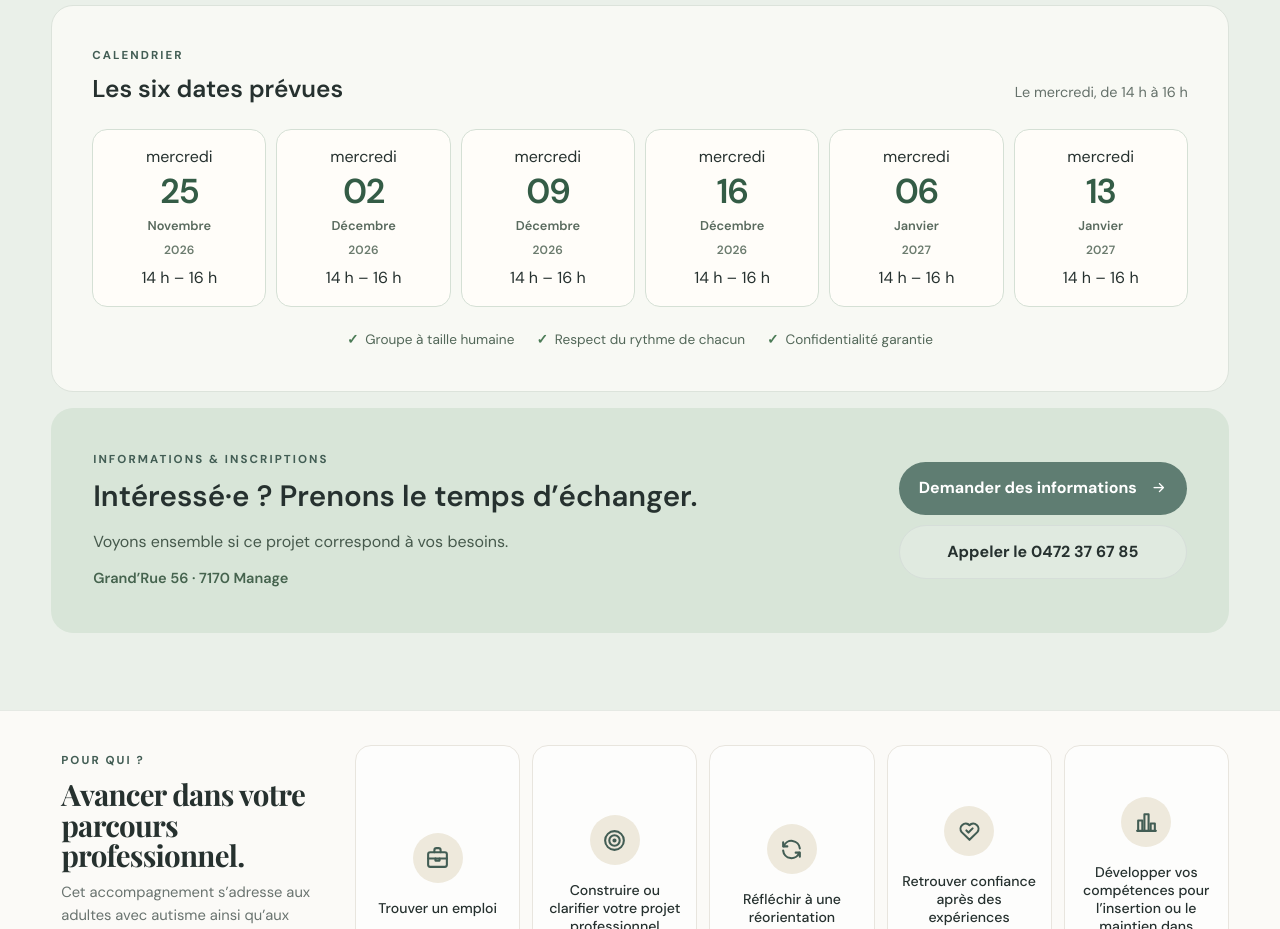
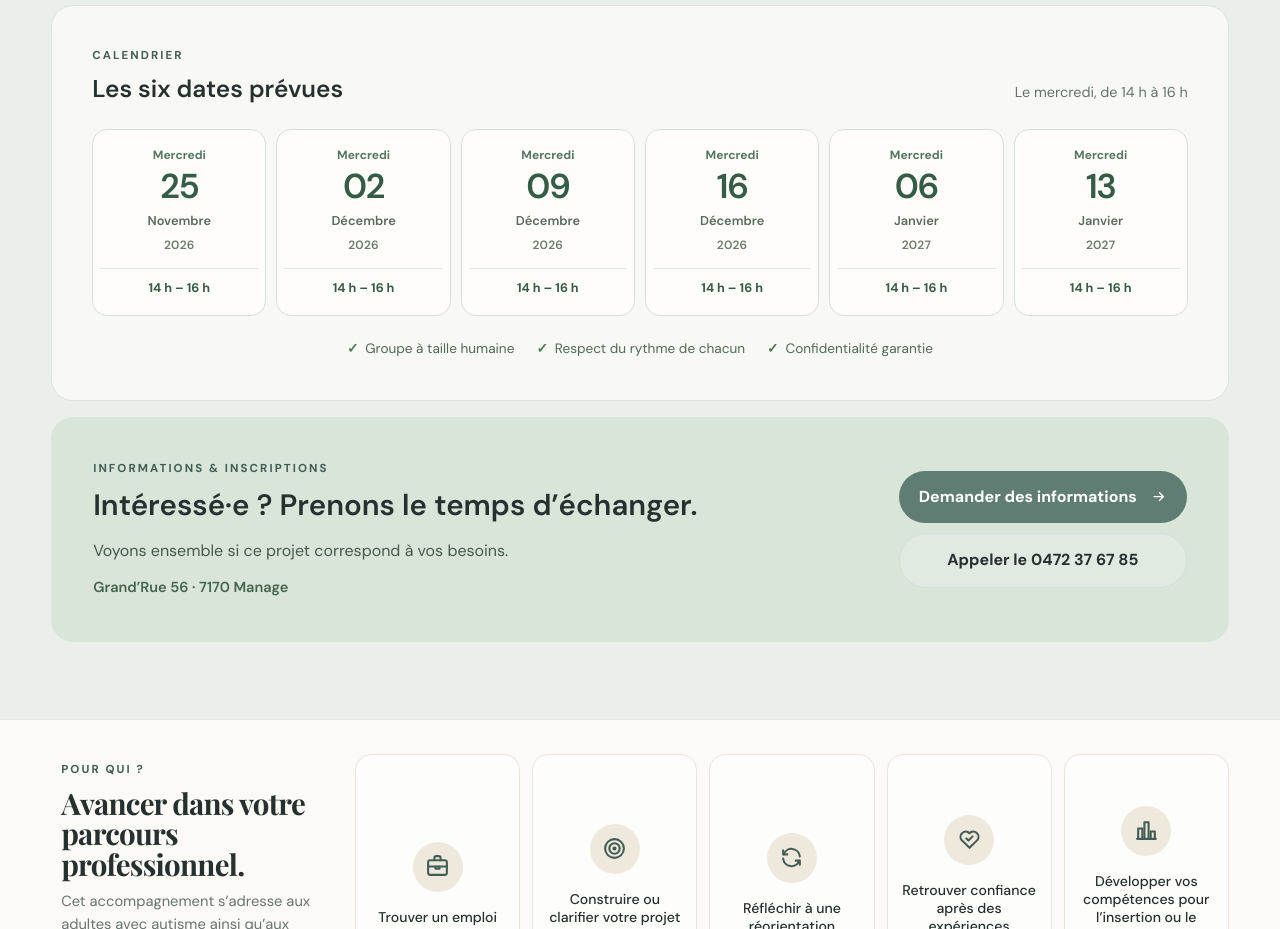
Before and after one commit to zanksolutions-hash/Erika, a plain HTML site: page autisme-emploi.html in a window 1280 px wide. Shown: the part 1320-2249 px from the top of the page. Drawn offline with nearby package versions, Linux system fonts and the light colour scheme; a script that the page names is missing.

Commit message:
Style individual weekday and hours in public session date cards

```diff
--- a/style.css
+++ b/style.css
@@ -2396,3 +2396,36 @@ footer {
 @media (max-width:440px) {
   .autism-course-dates li { min-height:118px; }
 }
+
+
+/* Cours collectifs : affichage des jours et heures par séance */
+.autism-course-dates li {
+  min-height:168px;
+  padding:16px 7px;
+}
+.autism-course-date-inner { gap:5px; }
+.autism-course-date-weekday {
+  color:#567665;
+  font-size:.75rem;
+  font-weight:700;
+  text-transform:capitalize;
+}
+.autism-course-date-hours {
+  display:block;
+  width:100%;
+  margin-top:7px;
+  padding-top:9px;
+  border-top:1px solid #e0e9e0;
+  color:#345c46;
+  font-size:.79rem;
+  font-weight:700;
+  white-space:nowrap;
+  text-align:center;
+}
+@media (max-width:1100px) {
+  .autism-course-dates { grid-template-columns:repeat(3,minmax(0,1fr)); }
+}
+@media (max-width:440px) {
+  .autism-course-dates { grid-template-columns:repeat(2,minmax(0,1fr)); }
+  .autism-course-dates li { min-height:162px; }
+}
```
